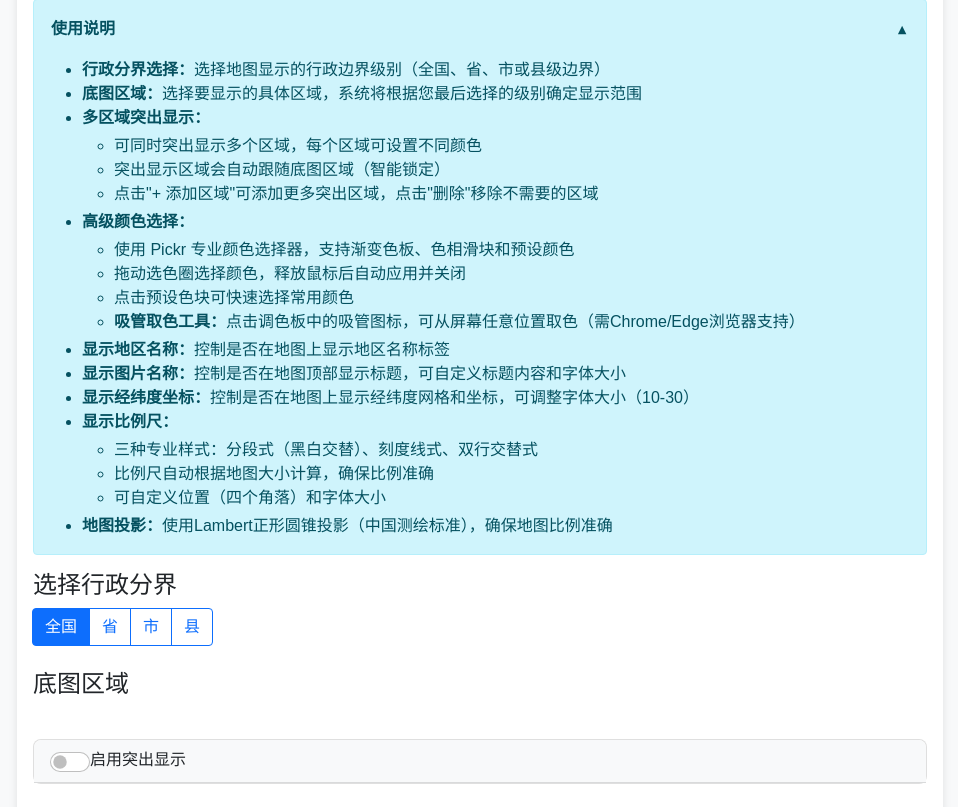
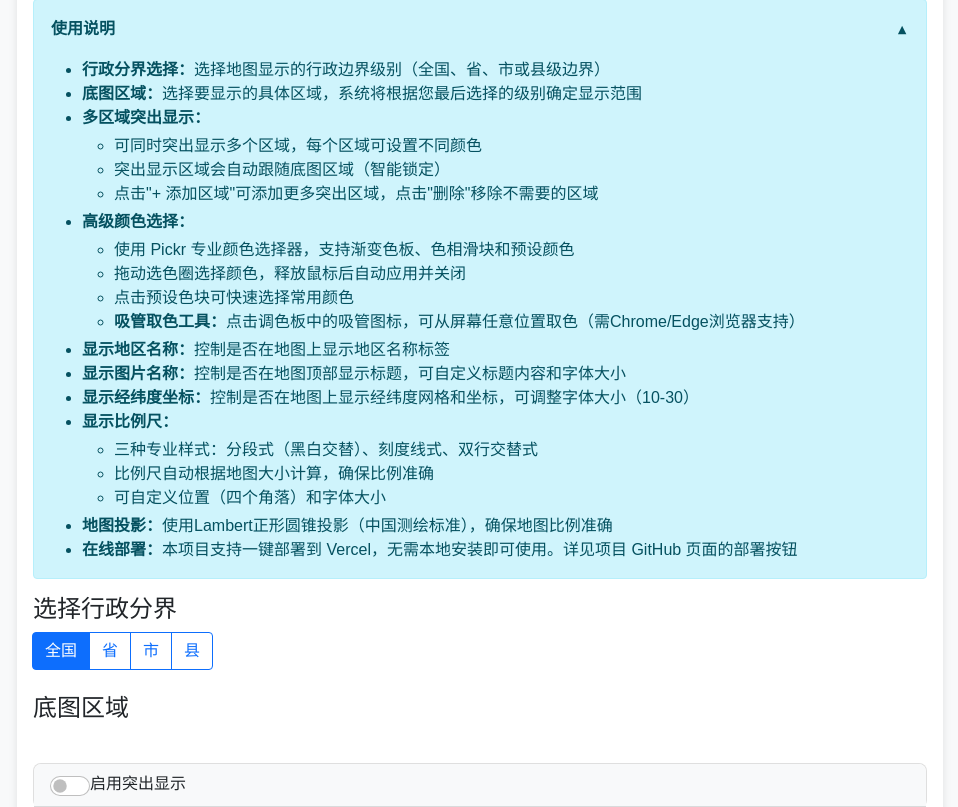
Before and after one commit to CHNLion/china-map-generator, a Flask app: page / in a window 1280 px wide, after a click that opens the changed part. Shown: the part 128-935 px from the top of the page, without its empty margins (160-1118 px from the left). Run offline with Flask 2, Linux system fonts and the light colour scheme; some libraries are stand-ins or nearby versions.

Commit message:
docs: Update README and usage instructions with Vercel deployment info (v2.2.0)
- Add Vercel deployment to v2.2.0 changelog
- Add deployment options to core features section
- Update usage instructions with deployment information
- Emphasize one-click deployment capability

```diff
--- a/app/templates/index.html
+++ b/app/templates/index.html
@@ -78,6 +78,7 @@
                                         </ul>
                                     </li>
                                     <li><strong>地图投影：</strong>使用Lambert正形圆锥投影（中国测绘标准），确保地图比例准确</li>
+                                    <li><strong>在线部署：</strong>本项目支持一键部署到 Vercel，无需本地安装即可使用。详见项目 GitHub 页面的部署按钮</li>
                                 </ul>
                             </div>
                         </div>
```
Also changed, not shown: README.md.
